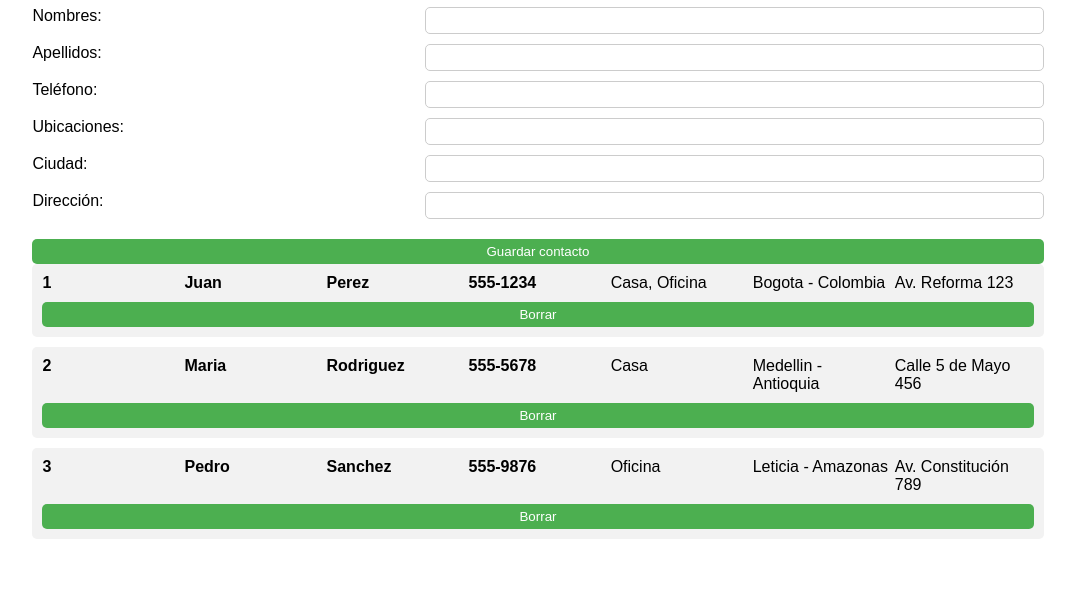
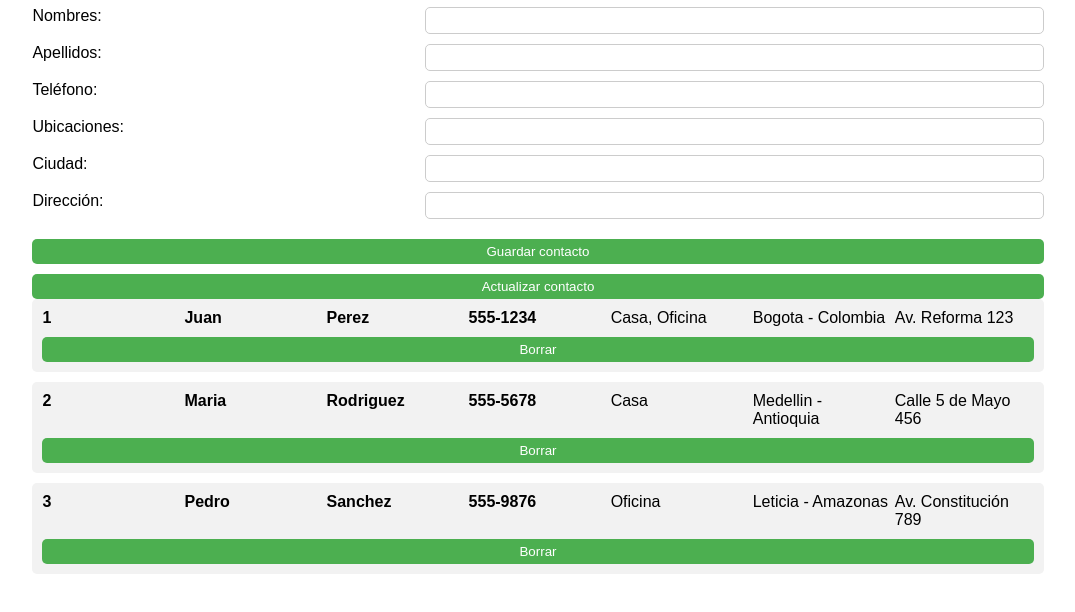
Before and after one commit to Derflinder/contac-list, a plain HTML site: page contac-list/index.html in a window 1280 px wide. Shown: the part 138-750 px from the top of the page, without its empty margins (102-1177 px from the left). Drawn offline with Linux system fonts and the light colour scheme.

Commit message:
lista de contactos terminada

```diff
--- a/contac-list/index.html
+++ b/contac-list/index.html
@@ -24,9 +24,11 @@
         <label for="direccion">Dirección:</label>
         <input type="text" id="direccion">
         <button type="button" class="guardar-contacto" onclick="agregarContacto()">Guardar contacto</button>
+        <button type="button" class="actualizar-contacto" onclick="actualizarContacto()">Actualizar contacto</button>
       </form>
       <div id="lista"></div>
     </div>
+
     <script src="javascript.js"></script>
   </body>
 </html>
--- a/contac-list/javascript.js
+++ b/contac-list/javascript.js
@@ -86,7 +86,42 @@ function actualizarLista() {
   }
 }
 
+
+
 actualizarLista();
+
+function actualizarContacto() {
+  let id = document.getElementById("id").value;
+  let nombres = document.getElementById("nombres").value;
+  let apellidos = document.getElementById("apellidos").value;
+  let telefono = document.getElementById("telefono").value;
+  let ubicaciones = document.getElementById("ubicaciones").value.split(",");
+  let ciudad = document.getElementById("ciudad").value;
+  let direccion = document.getElementById("direccion").value;
+
+  if (id && nombres && apellidos && telefono && ubicaciones && ciudad && direccion) {
+    for (let i = 0; i < contactos.length; i++) {
+      if (contactos[i].id == id) {
+        contactos[i].nombres = nombres;
+        contactos[i].apellidos = apellidos;
+        contactos[i].telefono = telefono;
+        contactos[i].ubicaciones = ubicaciones;
+        contactos[i].ciudad = ciudad;
+        contactos[i].direccion = direccion;
+        break;
+      }
+    }
+    document.getElementById("id").value = "";
+    document.getElementById("nombres").value = "";
+    document.getElementById("apellidos").value = "";
+    document.getElementById("telefono").value = "";
+    document.getElementById("ubicaciones").value = "";
+    document.getElementById("ciudad").value = "";
+    document.getElementById("direccion").value = "";
+    actualizarLista();
+  }
+}
+
 
 function imprimirContactos() {
   for (let i = 0; i < contactos.length; i++) {
```
